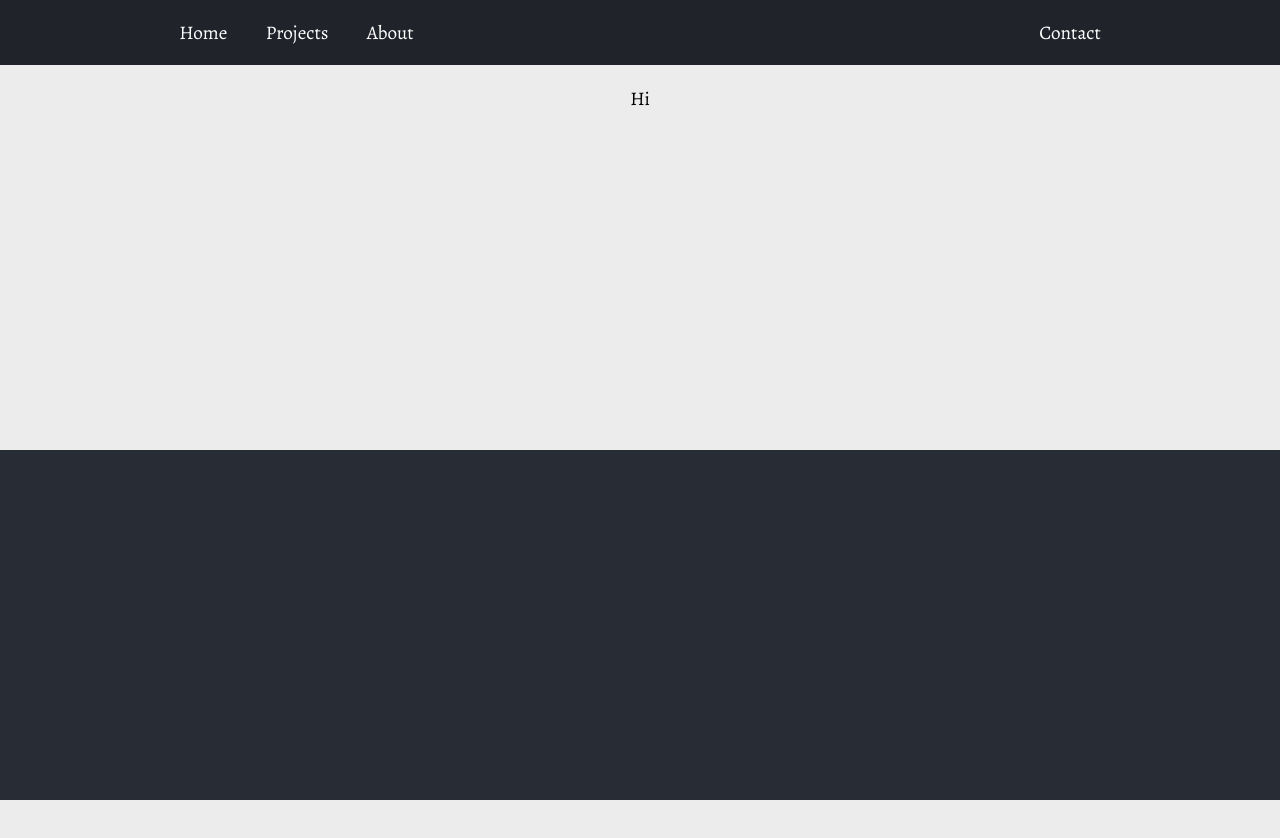
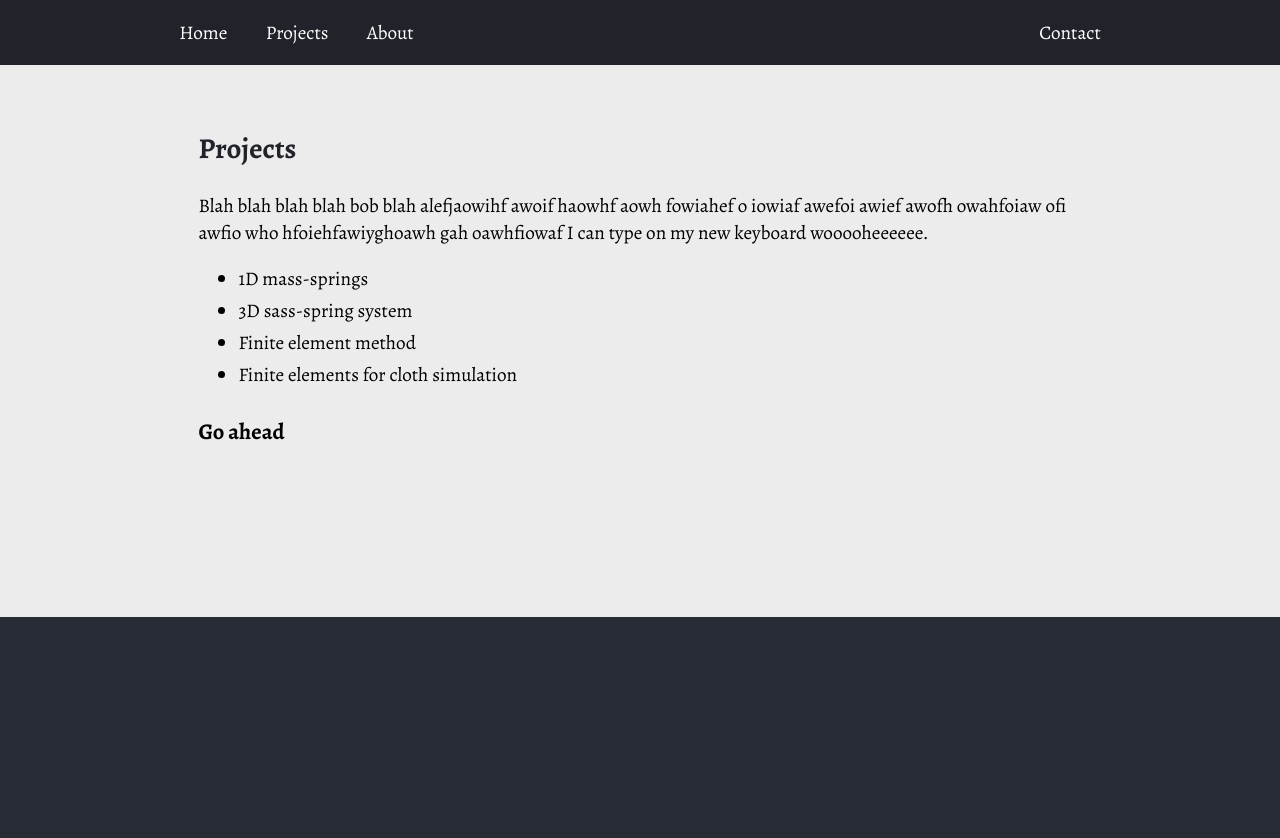
Before and after one commit to ericpko/old-website, a React (Create React App) app: page /projects in a window 1280 px wide. Shown: the top 838 px of the page. Before the commit the page ends 800 px from the top, so only its background shows below. Built offline with nearby package versions, Linux system fonts and the light colour scheme.

Commit message:
Finished home, about, and contact. Started projects.

```diff
--- a/src/components/Container.js
+++ b/src/components/Container.js
@@ -4,6 +4,7 @@ import styled from 'styled-components';
 /**
  * max-width makes it so that when you shrink the site horizontally,
  * everything resizes so there is no horizontal scrollbar.
+ * https://www.w3schools.com/css/css_max-width.asp
  */
 const Container = styled.div`
    max-width: 960px;
--- a/src/components/Footer.js
+++ b/src/components/Footer.js
@@ -4,7 +4,6 @@ import styled from 'styled-components';
 const Footer = styled.footer`
    background-color: ${props => props.theme.colors.dark};
    color: white;
-   position: relative;
    width: 100vw;
    max-width: 100%;
    min-height: 350px;
@@ -13,10 +12,6 @@ const Footer = styled.footer`
    flex-shrink: 0;
 `;
 
-// const Container = styled.div`
-//    width: 960px;
-//    margin: auto;
-// `;
 
 // const Footer = () => {
 //    return (
--- /dev/null
+++ b/src/components/H2.js
@@ -0,0 +1,9 @@
+import styled from 'styled-components';
+
+
+const H2 = styled.h2`
+margin-top: 4rem;
+color: ${props => props.theme.colors.darker};
+`;
+
+export default H2
--- a/src/components/Navbar.js
+++ b/src/components/Navbar.js
@@ -18,8 +18,8 @@ const Ul = styled.ul`
 `;
 
 const Li = styled.li`
-   padding-left: 1.2rem;
-   padding-right: 1.2rem;
+   padding-left: 2%;
+   padding-right: 2%;
 `;
 
 const LiLeft = styled(Li)`
--- a/src/index.css
+++ b/src/index.css
@@ -44,5 +44,7 @@ code {
   display: flex;
   flex-direction: column;
   height: 100vh;
+  width: 100vw;
+  max-width: 100%;
   margin: 0;
 }
--- a/src/pages/About.js
+++ b/src/pages/About.js
@@ -4,12 +4,8 @@ import A from '../components/Hyperlink';
 import Strong from '../components/Strong';
 import Container from '../components/Container';
 import Section from '../components/Section';
+import H2 from '../components/H2';
 
-
-const H2 = styled.h2`
-   margin-top: 4rem;
-   color: ${props => props.theme.colors.darker};
-`;
 
 const Li = styled.li`
    padding-bottom: 5px;
--- a/src/pages/Contact.js
+++ b/src/pages/Contact.js
@@ -4,14 +4,9 @@ import A from '../components/Hyperlink';
 import Strong from '../components/Strong';
 import CV from '../CV/CV_2.pdf';
 import Container from '../components/Container';
-import Section from '../components/Section';
+import H2 from '../components/H2';
 
 
-
-const H2 = styled.h2`
-   margin-top: 4rem;
-   color: ${props => props.theme.colors.darker};
-`;
 
 const Li = styled.li`
    padding-bottom: 5px;
@@ -21,20 +16,22 @@ const Li = styled.li`
 const Contact = () => {
    return (
       <Container>
-         <Section>
+         <section>
             <H2>Contact Info</H2>
             <p>
-               <strong>eric.koehli@mail.utoronto.ca</strong>
+               <address>
+                  Email: <strong><A href="mailto:eric.koehli@mail.utoronto.ca">eric.koehli@mail.utoronto.ca</A></strong>
+               </address>
             </p>
             <H2>Links</H2>
             <ul>
+               <Li><Strong><A href={CV} target="_blank">Resume/CV</A></Strong></Li>
                <Li><Strong><A href="https://github.com/ericpko" target="_blank">Github</A></Strong></Li>
-               <Li><Strong><A href={CV} target="_blank">Resume/CV</A></Strong></Li>
                <Li><Strong><A href="https://www.linkedin.com/in/erickoehli" target="_blank">LinkedIn</A></Strong></Li>
             </ul>
-         </Section>
+         </section>
       </Container>
    )
 }
 
-export default Contact
+export default Contact;
--- a/src/pages/Projects.js
+++ b/src/pages/Projects.js
@@ -1,13 +1,84 @@
 import styled from 'styled-components';
+import {
+   BrowserRouter as Router,
+   Switch,
+   Route,
+   Link,
+   useParams,
+   useRouteMatch
+ } from "react-router-dom";
+
 import Container from '../components/Container';
+import A from '../components/Hyperlink';
+import H2 from '../components/H2';
+import Section from '../components/Section';
+
+
+
+const Li = styled.li`
+   /* margin: 0 0 4px 0; */
+   padding-bottom: 5px;
+`;
+
+const StyledLink = styled(Link)`
+   color: ${props => props.theme.colors.black};
+   text-decoration: none;
+   transition: color 0.2s ease-out;
+
+   :hover {
+      color: ${props => props.theme.colors.brand};
+   }
+`;
+
+
+const Project = () => {
+   // The <Route> that rendered this component has a
+   // path of `/topics/:topicId`. The `:topicId` portion
+   // of the URL indicates a placeholder that we can
+   // get from `useParams()`.
+   let { topicId } = useParams();
+
+   return (
+      <div>
+         <h3>{topicId}</h3>
+      </div>
+   );
+}
 
 
 const Projects = () => {
+   let { path, url } = useRouteMatch();
+
    return (
       <Container>
-         <p>
-            Hi
-         </p>
+         <Section>
+            <H2>Projects</H2>
+            <p>
+               Blah blah blah blah bob blah alefjaowihf awoif haowhf aowh fowiahef o iowiaf
+               awefoi awief awofh owahfoiaw ofi awfio who hfoiehfawiyghoawh gah oawhfiowaf
+               I can type on my new keyboard wooooheeeeee.
+            </p>
+            <ul>
+               <Li>
+                  <StyledLink to={`${url}/1D-mass-springs`}>1D mass-springs</StyledLink>
+               </Li>
+               <Li>
+                  <StyledLink to={`${url}/3D-mass-springs`}>3D sass-spring system</StyledLink>
+               </Li>
+               <Li>
+                  <StyledLink to={`${url}/3D-FEM`}>Finite element method</StyledLink>
+               </Li>
+               <Li>
+                  <StyledLink to={`${url}/FEM-cloth-sim`}>Finite elements for cloth simulation</StyledLink>
+               </Li>
+            </ul>
+            <Switch>
+               <Route exact path={path}>
+                  <h3>Go ahead</h3>
+               </Route>
+               <Route path={`${path}/:topicId`} component={Project} />
+            </Switch>
+         </Section>
       </Container>
    )
 }
```
